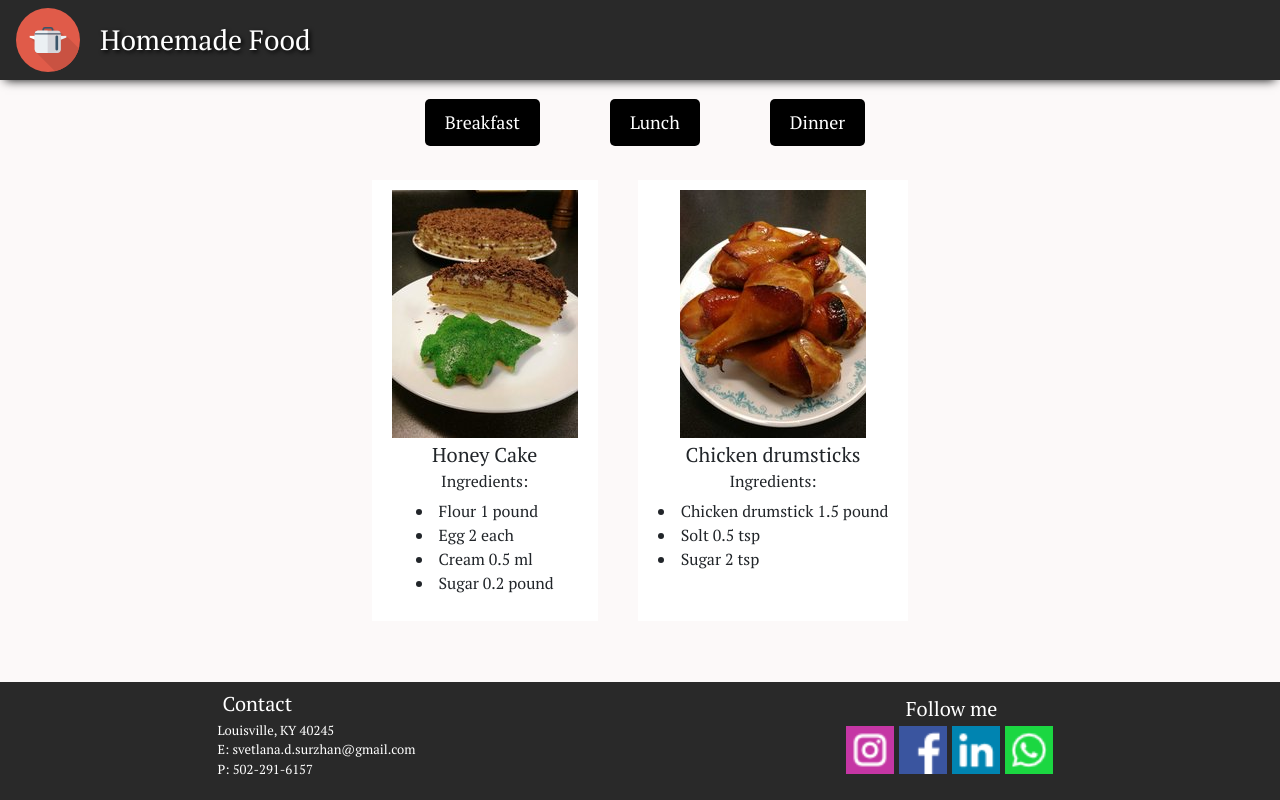
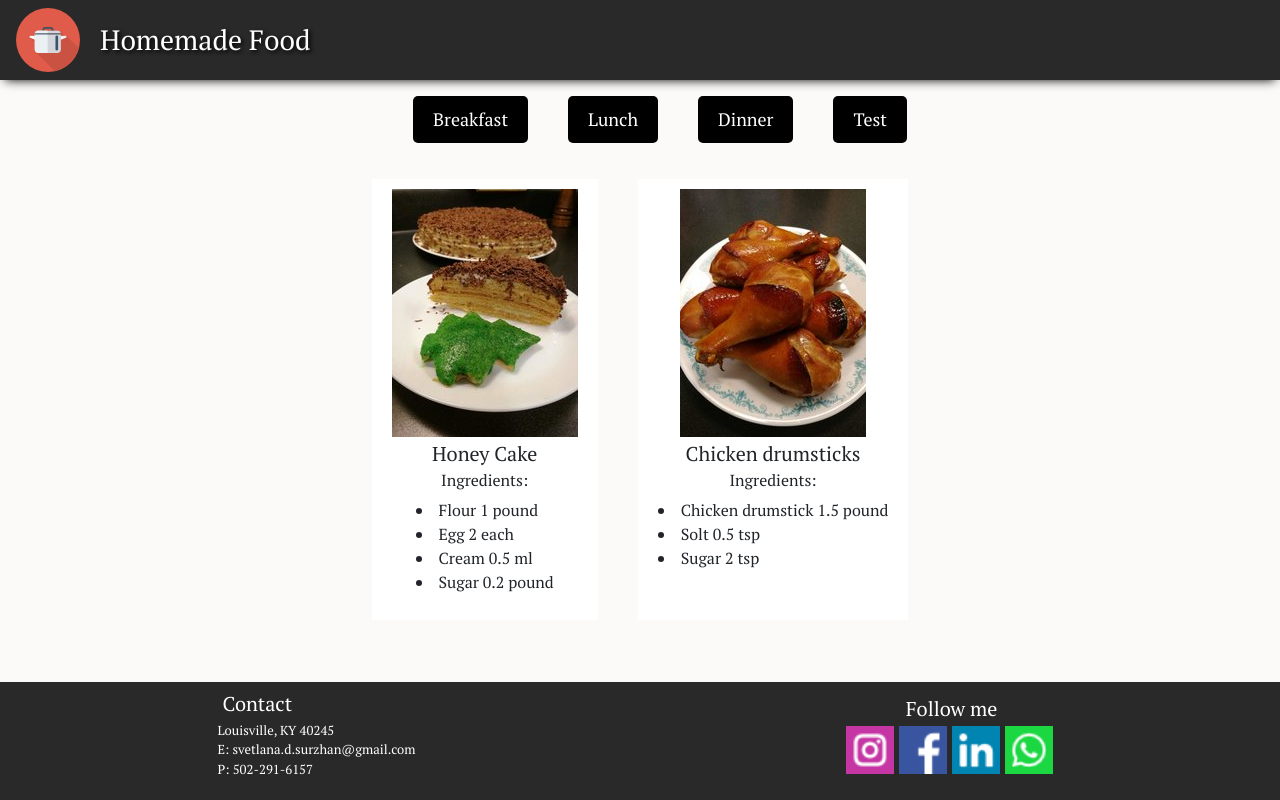
Before and after one commit to SvetlanaSurzhan/recipes-site, a React (Create React App) app in the folder ClientApp/: page / in a window 1280 px wide. Built offline with nearby package versions, Linux system fonts and the light colour scheme.

Commit message:
refactor the button component to accept type of recipe

```diff
--- a/ClientApp/src/components/button/GalleryButton.css
+++ b/ClientApp/src/components/button/GalleryButton.css
@@ -1,28 +1,10 @@
-.button-wrapper{
-    display: flex;
-    flex-direction: row;
-    width: 100%;
-    align-content: center;
-}
-
-.menu-item{
-    display: flex;
-    flex-direction: row;
-    align-items: center;
-    max-height: 10vh;
-    width: 100%;
-}
 .filter-menu{
     display: flex;
     flex-direction: row;
     width: 100%;
     justify-content: space-around;
+    margin-top: 2vh;
 }
-.filter-menu li{
-    display: inline-block;
-    padding: 20px 50px 0px 20px;
-}
-
 button{
 	font-weight: 500;
 	color: white;
@@ -34,5 +16,5 @@ button{
 	text-align: center;
 	padding: 10px 20px 10px 20px;
 	font-size: large;
-	max-height: 8vh;
+    max-height: 8vh;
 }
--- a/ClientApp/src/components/button/GalleryButton.js
+++ b/ClientApp/src/components/button/GalleryButton.js
@@ -2,17 +2,12 @@ import React, { Component } from 'react';
 import './GalleryButton.css';
 
 class GalleryButton extends React.Component {
-    filter() {
-        alert("It works!");
-    }
     render() {
         return (
-            <div className="button-wrapper">
+            <div>
                 <nav role="filtration" className="menu-item">
                     <ul className="filter-menu">
-                        <li><button onClick={this.filter}>Breakfast</button></li>
-                        <li><button onClick={this.filter}>Lunch</button></li>
-                        <li><button onClick={this.filter}>Dinner</button></li>
+                        <button>{this.props.typeOfRecipe.name}</button>
                     </ul>
                 </nav>
             </div>
--- a/ClientApp/src/components/gallery/Gallery.css
+++ b/ClientApp/src/components/gallery/Gallery.css
@@ -13,3 +13,9 @@
     width: 100%;
     justify-content: center;
 }
+.button-items{
+    display: flex;
+    flex-direction: row;
+    width: 100%;
+    justify-content: center;
+}
--- a/ClientApp/src/components/gallery/Gallery.js
+++ b/ClientApp/src/components/gallery/Gallery.js
@@ -3,19 +3,25 @@ import './Gallery.css';
 import Recipe from '../recipe/Recipe';
 import posts from '../recipe/recipeData';
 import GalleryButton from '../button/GalleryButton';
+import recipeType from '../button/TypeData';
 
 class Gallery extends React.Component {
     constructor(props) {
         super(props);
         this.state = {
-            posts: posts
+            posts: posts,
+            recipeType: recipeType
         };
     }
     render() {
         return (
             <div className="gallery-wrapper">
                 <div className="button-items">
-                    <GalleryButton/>
+                {this.state.recipeType.map((type) => {
+                        return (
+                            <GalleryButton  typeOfRecipe={type}/>
+                        );
+                    })}
                 </div>
                 <div className="recipe-item">
                     {this.state.posts.map((cake) => {
```
